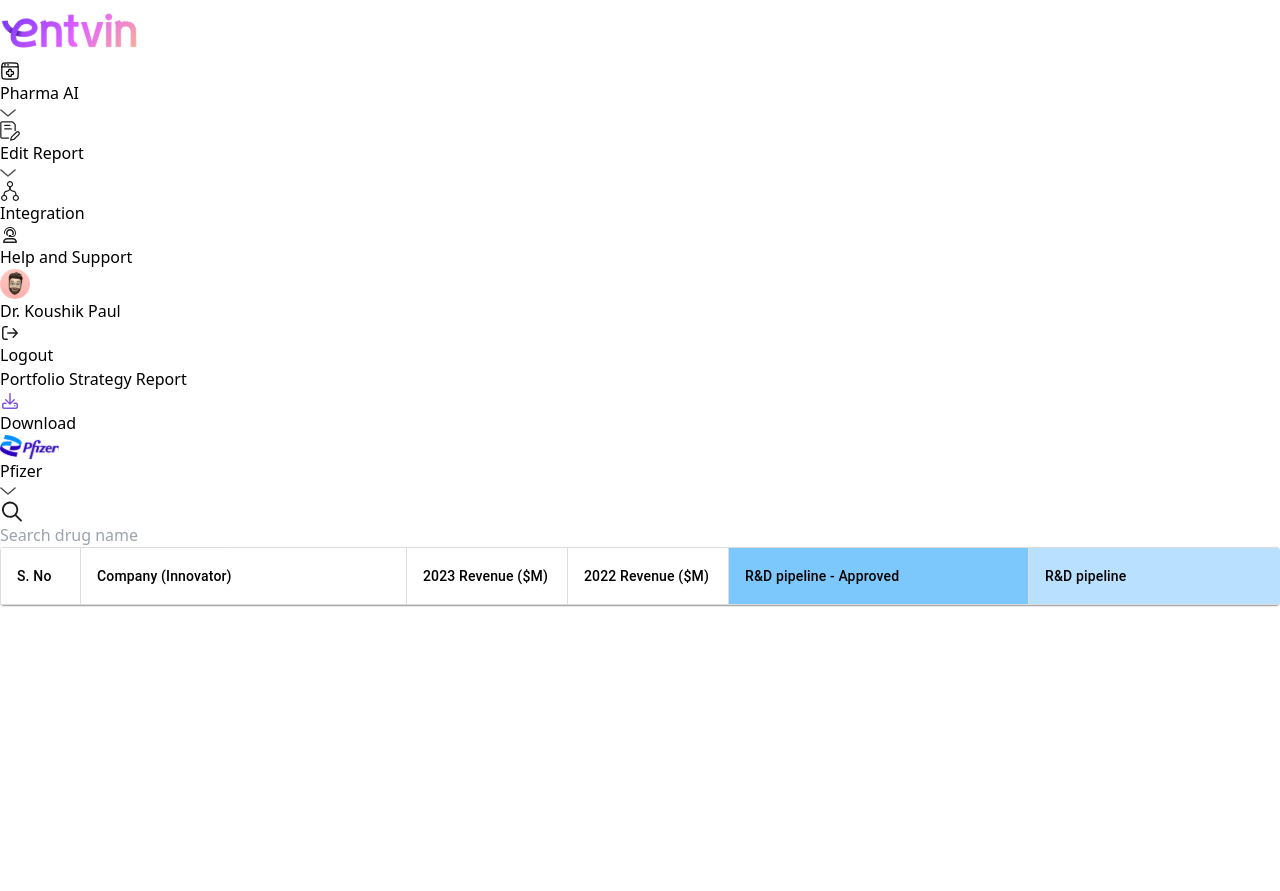
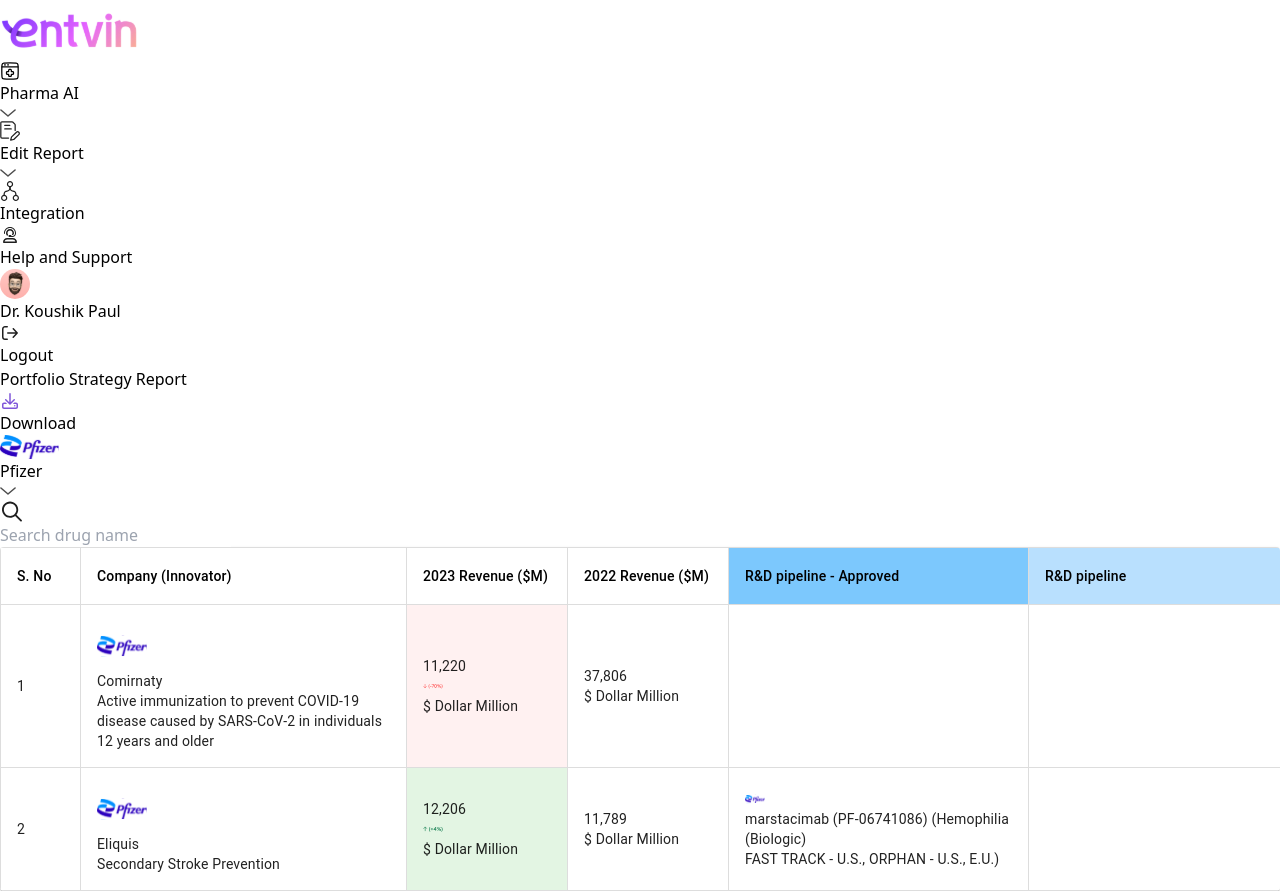
Before and after one commit to Sarabjeet06/Assignment_Entvin, a React (Vite) app: page / in a window 1280 px wide. Before the commit the page ends 800 px from the top, so only its background shows below. Built offline with nearby package versions, Linux system fonts and the light colour scheme.

Commit message:
updating search functionality again

```diff
--- a/src/components/CustomTable.jsx
+++ b/src/components/CustomTable.jsx
@@ -483,9 +483,7 @@
 // CustomTable component
 const CustomTable = ({ selectedOption, searchValue }) => {
 
-  useEffect(()=>{
-    rows = data[selectedOption.name];
-  },[])
+  rows = data[selectedOption.name];
 
   useEffect(() => {
     const results = [];
```
